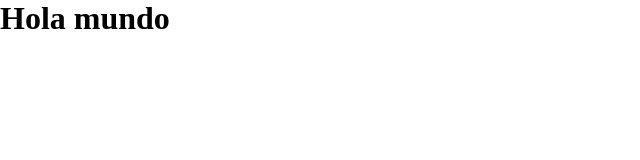
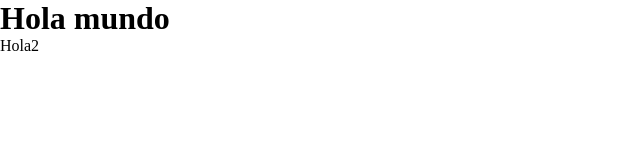
Before and after one commit to ArcoDev/curso-git, a plain HTML site: page index.html in a window 1280 px wide. Shown: the full height of the page, 0-640 px from the left. Drawn offline with Linux system fonts and the light colour scheme.

```diff
--- a/index.html
+++ b/index.html
@@ -9,6 +9,7 @@
 </head>
 <body>
     <h1>Hola mundo</h1>
+    <p>Hola2</p>
     <script src="app.js"></script>
 </body>
 </html>
```
